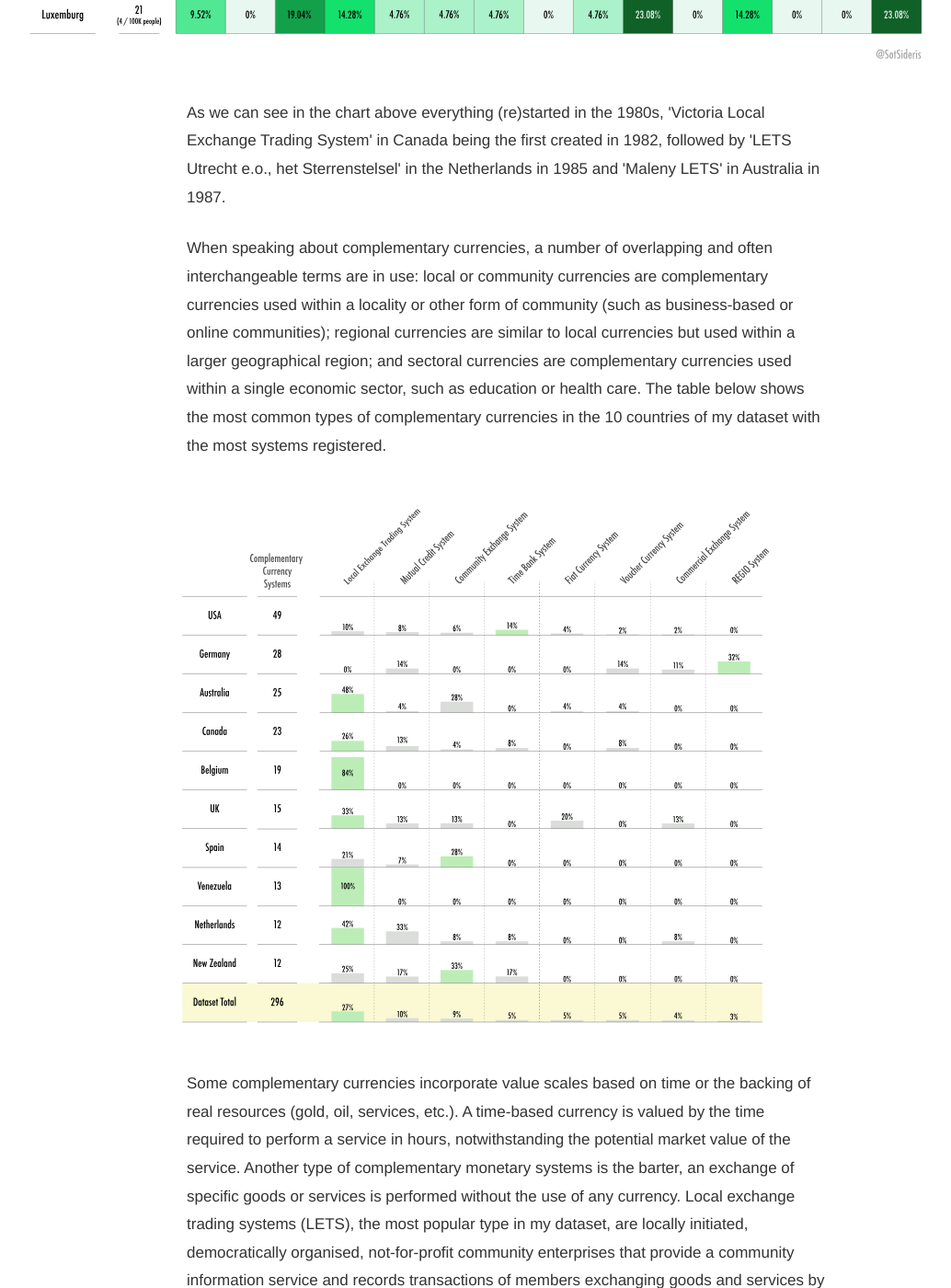
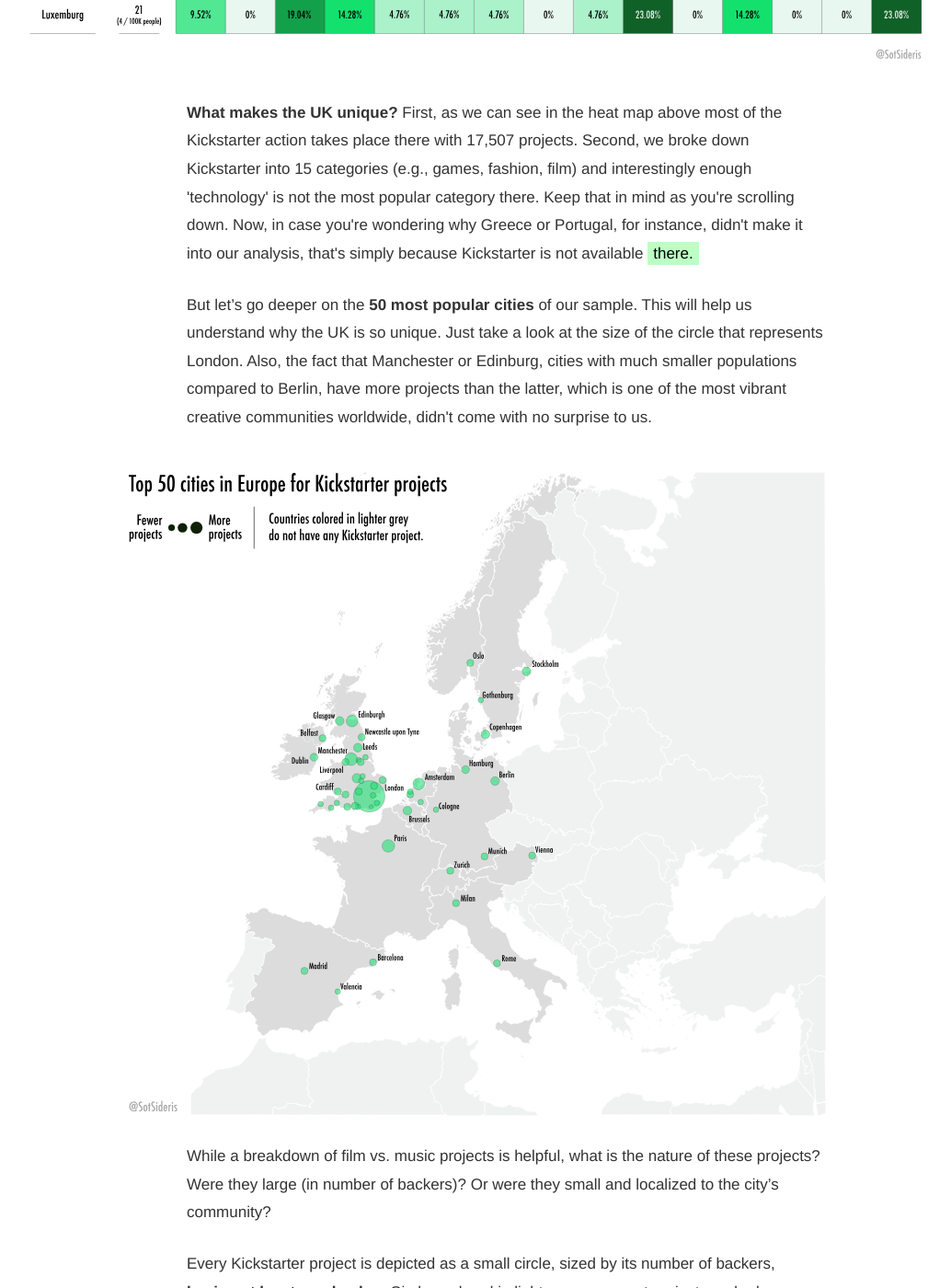
Before and after one commit to 2109Sot/studio-projects, a Jekyll site: the page docs/kickstarter/index.html, which Jekyll copies as it is, in a window 1280 px wide and 1400 px high, scrolled down 1541 px. Shown: the whole window at 92% size, without its empty margins (121-1155 px from the left). Built offline with Jekyll 4.4.1, drawn with Linux system fonts in a browser that asks for light colours; some of the changed text lies outside the part shown.

Commit message:
bar_charts

```diff
--- a/docs/kickstarter/index.html
+++ b/docs/kickstarter/index.html
@@ -170,46 +170,38 @@ a {
         <img width="80%" src="https://2109sot.github.io/studio-projects/kickstarter/heat_map-01.svg" alt="" />
       </div>
 
-      <p> As we can see in the chart above everything (re)started in the 1980s, 'Victoria Local Exchange Trading System' in Canada being the first created in 1982, followed by 'LETS Utrecht e.o., het Sterrenstelsel' in the Netherlands in 1985 and 'Maleny LETS' in Australia in 1987.</p>
+      <p><b>What makes the UK unique?</b> First, as we can see in the heat map above most of the Kickstarter action takes place there with 17,507 projects. Second, we broke down Kickstarter into 15 categories (e.g., games, fashion, film) and interestingly enough 'technology' is not the most popular category there. Keep that in mind as you're scrolling down. Now, in case you're wondering why Greece or Portugal, for instance, didn't make it into our analysis, that's simply because Kickstarter is not available <a href="https://www.kickstarter.com/help/faq/creator+questions?ref=faq_subcategory#GettStar">there.</a></p>
 
-      <p>When speaking about complementary currencies, a number of overlapping and often interchangeable terms are in use: local or community currencies are complementary currencies used within a locality or other form of community (such as business-based or online communities); regional currencies are similar to local currencies but used within a larger geographical region; and sectoral currencies are complementary currencies used within a single economic sector, such as education or health care. The table below shows the most common types of complementary currencies in the 10 countries of my dataset with the most systems registered.</p>
+      <p>But let’s go deeper on the <b>50 most popular cities</b> of our sample. This will help us understand why the UK is so unique. Just take a look at the size of the circle that represents London. Also, the fact that Manchester or Edinburg, cities with much smaller populations compared to Berlin, have more projects than the latter, which is one of the most vibrant creative communities worldwide, didn't come with no surprise to us.</p><br />
 
      <div>
-       <img width="70%" src="https://2109sot.github.io/studio-projects/complementary_currencies/system_type.svg" alt="" />
+       <img width="60%" src="https://2109sot.github.io/studio-projects/kickstarter/euro_map.svg" alt="" />
      </div>
 
+      <p>While a breakdown of film vs. music projects is helpful, what is the nature of these projects? Were they large (in number of backers)? Or were they small and localized to the city’s community?</p>
 
-
-     <p>Some complementary currencies incorporate value scales based on time or the backing of real resources (gold, oil, services, etc.). A time-based currency is valued by the time required to perform a service in hours, notwithstanding the potential market value of the service. Another type of complementary monetary systems is the barter, an exchange of specific goods or services is performed without the use of any currency.
-     Local exchange trading systems (LETS), the most popular type in my dataset, are locally initiated, democratically organised, not-for-profit community enterprises that provide a community information service and records transactions of members exchanging goods and services by using locally created currency.</p>
-
-     <p>Here's the most frequent types of organization of a complementary currency system.</p>
+      <p>Every Kickstarter project is depicted as a small circle, sized by its number of backers, <b>having at least one backer.</b> Circles colored in light grey represent projects under less popular categories in each city.</p><br /><br />
 
      <div>
-       <img width="45%" src="https://2109sot.github.io/studio-projects/complementary_currencies/organization_type.svg" alt="" />
+       <img width="50%" src="https://2109sot.github.io/studio-projects/kickstarter/all_bubbles_TITLE-02.svg" alt="" />
+     </div><br /><br /><br />
+
+     <div>
+       <img width="80%" src="https://2109sot.github.io/studio-projects/kickstarter/all_bubbles-01.svg" alt="" />
      </div>
 
-    <p><b>So, what do people exchange?</b> I broke down the dataset into 10 categories (e.g., time, commodities, precious metals). Following 'National Currency Equivalents', 'Time' is the second most popular unit of value in my dataset, and the most popular in Belgium and the US. As far as the states are conserned, this should come with no surprize thanks to <a href="http://ithacahours.com/">Ithaca HOURS,</a> the oldest and largest time-based local currency system in the country, which has been inspiring other similar systems since its creation in 1991.</p>
+    <p>These bubble charts give us a powerful sense of a city’s creative center of gravity. Eidhoven is 51.3% technology projects (green in color). Among 50 cities, it has the most concentrated number of projects in one category: technology. At the same time, Edinburgh is represented by 40% theater projects, depicted by orange dots.</p>
 
-      <div>
-        <img width="70%" src="https://2109sot.github.io/studio-projects/complementary_currencies/unit_of_value.svg" alt="" />
-      </div>
+    <p>Other interesting observations:</p>
 
-    <p><b>Shall we talk about sustainability?</b> It should be clear by now that complementary currencies do not seek to replace traditional ones <a href="http://www.magicalmaleny.com/page/50868/">(okay, some of them do).</a> Conversely, most systems in the world need funding to keep going and the table below shows how they manage to do it. Good work Spain and Belgium.</p>
+    <p><b>The Netherlands and fashion:</b> we were surprised by the number of fashion projects in Amsterdam and Rotterdam. Technology and games, though, is where the money go in those two cities respectively.</p>
 
     <div>
-      <img width="45%" src="https://2109sot.github.io/studio-projects/complementary_currencies/source_of_funding.svg" alt="" />
+      <img width="30%" src="https://2109sot.github.io/studio-projects/kickstarter/AVG_cities_TITLE-02.svg" alt="" />
     </div>
 
-    <p><b>Other interesting observations:</b></p>
-    <p> As you might have noticed, all 13 systems in <b>Venezuela</b>, created between 2007 and 2010, are local exchange systems trading several units of value, which are defined by their members, always.</p>
-    <p> In the <b>UK</b> 'Fiat Currency' is the second most popular system. Fiat money is currency that a government has declared to be legal tender, but it is not backed by a physical commodity. The value of fiat money is derived from the relationship between supply and demand rather than the value of the material that the money is made of.</p>
-    <p><b>Germany</b> uses the 'REGIO' as its main complementary currency. According to an <a href="http://www.dw.com/en/local-currencies-replace-the-euro-in-bavaria/a-2340787">article</a> from 2007 the regio "is a reaction to the growing difficulties small farmers, butchers, bakers and organic stores have to compete with discount retailers. It is also an attempt to do something for their towns and villages. The participants employ a new method of payment to keep money and added value in the region."</p>
-
-    <p>Finally, while the 3 observations above suggest a rather face-to-face transaction between the members of a system, the graph below shows how electronic transactions fascilitate the operations of complementary currency systems worldwide.</p>
-
     <div>
-      <img width="45%" src="https://2109sot.github.io/studio-projects/complementary_currencies/medium_of_exchange.svg" alt="" />
+      <img width="100%" src="https://2109sot.github.io/studio-projects/kickstarter/AVG_cities-01.svg" alt="" />
     </div>
 
     <div id="my_footer">
```
Also changed, not shown: other parts of docs/kickstarter/index.html (+1 -1 lines), docs/kickstarter/AVG_cities-01.svg, docs/kickstarter/AVG_cities_TITLE-02.svg.
